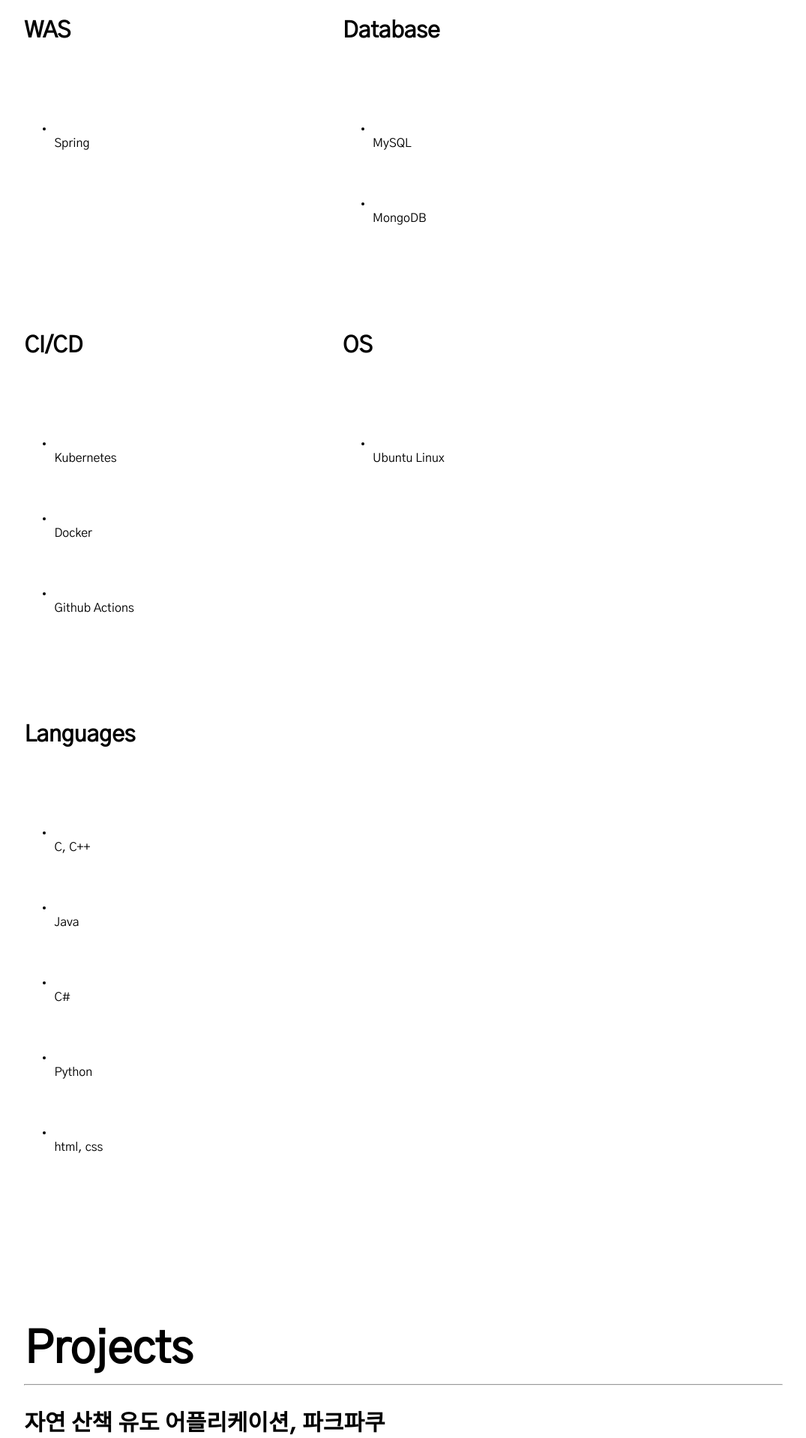
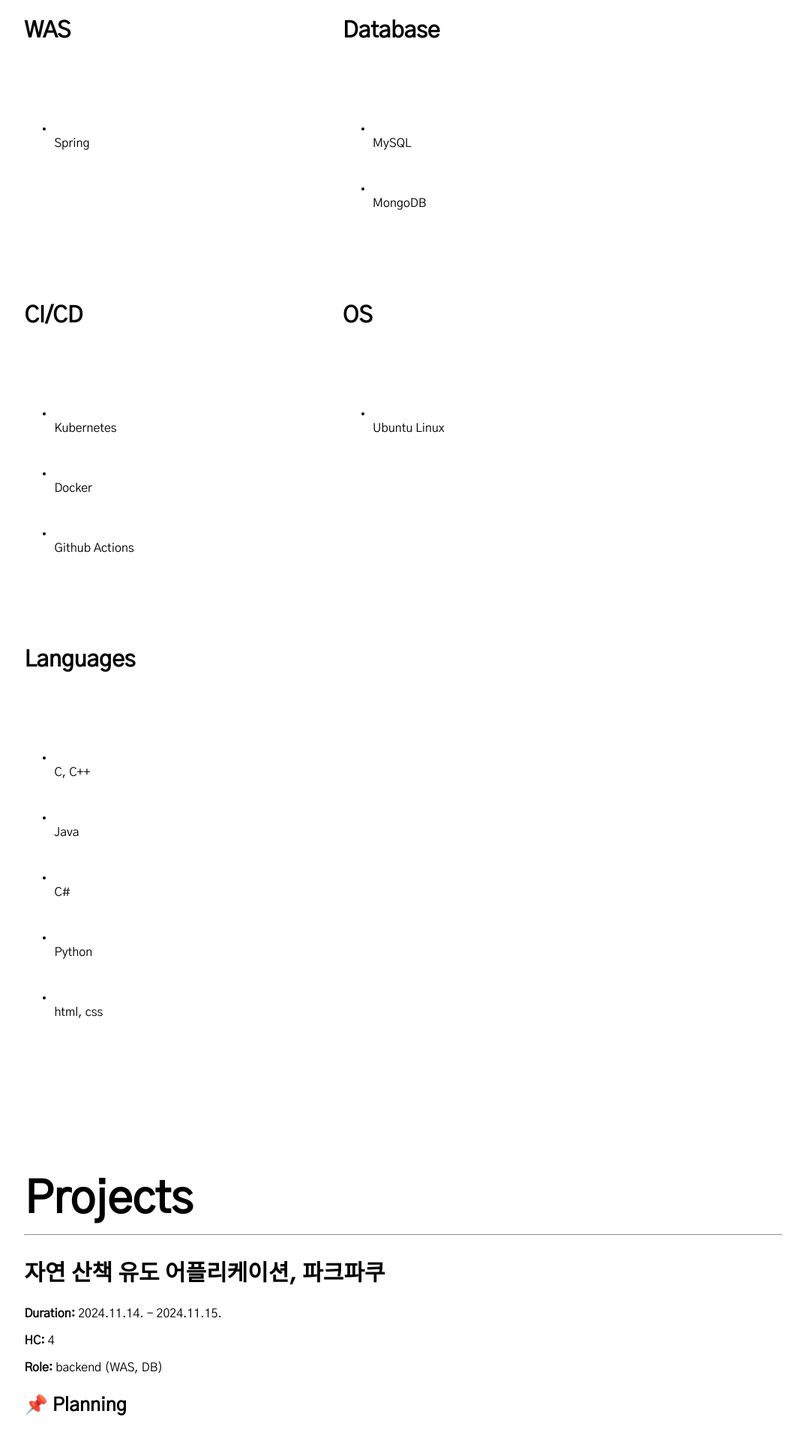
Before and after one commit to Jiseong02/Jiseong02.github.io, a Jekyll site: the page built from index.md, in a window 1280 px wide. Shown: the part 745-2663 px from the top of the page at 75% size, without its empty margins (102-1177 px from the left). Built offline with Jekyll 4.4.1, drawn with Linux system fonts in a browser that asks for light colours.

Commit message:
Update tech_stack.html

```diff
--- a/_includes/tech_stack.html
+++ b/_includes/tech_stack.html
@@ -8,7 +8,7 @@
 	  <ul>
           {% for item in tech.items %}
             <li>
-		{{ item }}<br>
+		{{ item }}
 	    </li>
 	  {% endfor %}
 	  </ul>
```
